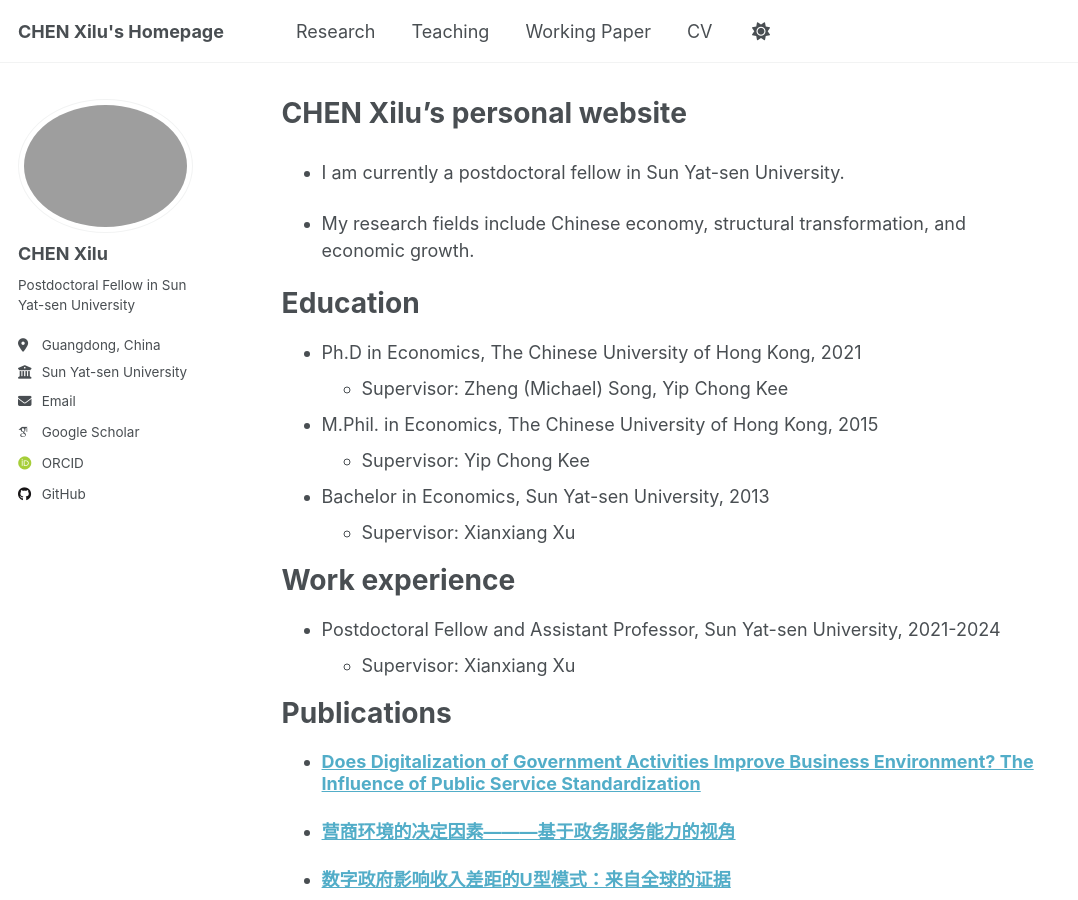
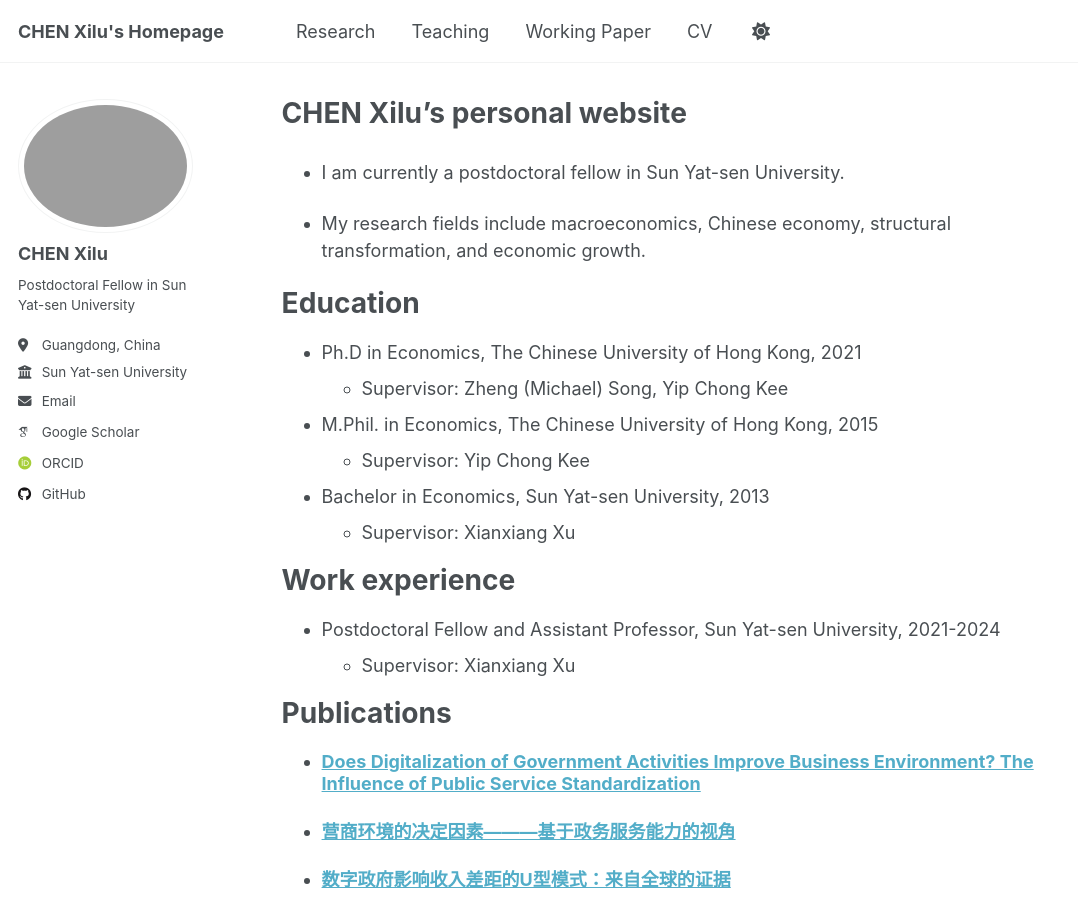
Before and after one commit to Xilu-CHEN/xilu-chen.github.io, a Jekyll site: the page built from _pages/about.md, in a window 1280 px wide and 900 px high. Shown: the whole window, without its empty margins (0-1078 px from the left). Built offline with Jekyll 4.4.1, drawn with Linux system fonts in a browser that asks for light colours; some web fonts are replaced; a script that is not in the unit is left out.

Commit message:
Update about.md

```diff
--- a/_pages/about.md
+++ b/_pages/about.md
@@ -9,7 +9,7 @@ redirect_from:
 
 * I am currently a postdoctoral fellow in Sun Yat-sen University.
 
-* My research fields include Chinese economy, structural transformation, and economic growth.
+* My research fields include macroeconomics, Chinese economy, structural transformation, and economic growth.
 
 Education
 ======
```
